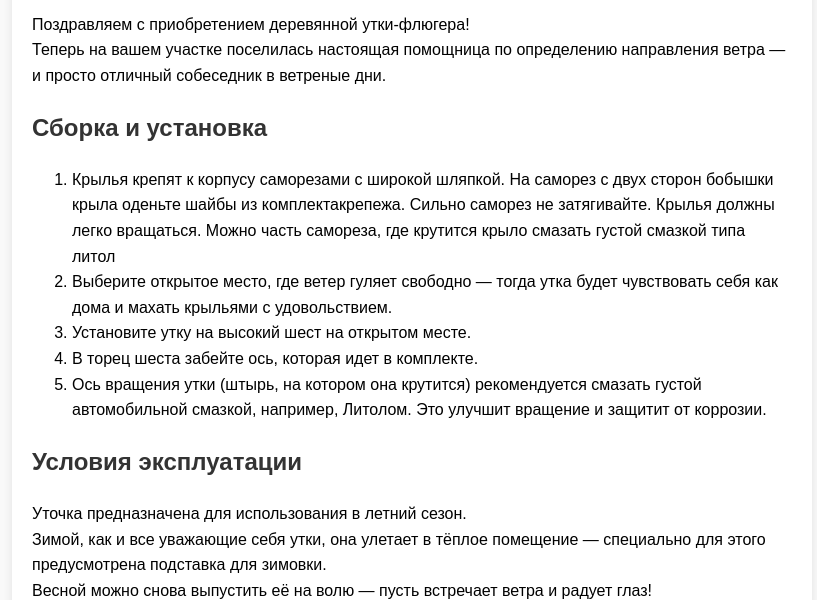
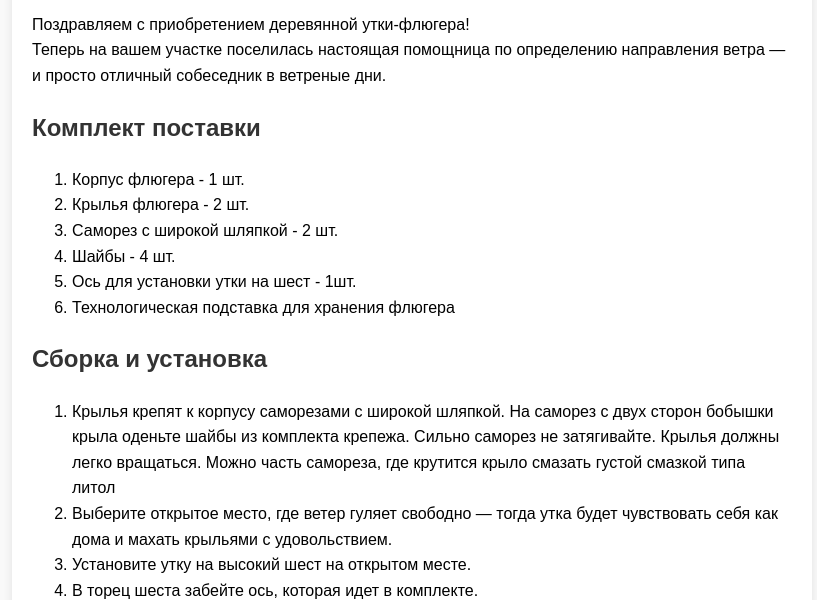
Before and after one commit to dmp40/duck-weathervane, a plain HTML site: page index.html in a window 1280 px wide. Shown: the part 199-799 px from the top of the page, without its empty margins (228-1045 px from the left). Drawn offline with Linux system fonts and the light colour scheme.

Commit message:
Update index.html

```diff
--- a/index.html
+++ b/index.html
@@ -51,9 +51,20 @@
         <p>Поздравляем с приобретением деревянной утки-флюгера!<br>
         Теперь на вашем участке поселилась настоящая помощница по определению направления ветра — и просто отличный собеседник в ветреные дни.</p>
 
+        <h2>Комплект поставки</h2>
+        <ol>
+            <li>Корпус флюгера - 1 шт.</li>
+            <li>Крылья флюгера  - 2 шт. </li>
+            <li> Саморез с широкой шляпкой - 2 шт.</li>
+
+            <li>Шайбы  - 4 шт.</li>
+            <li>Ось для установки утки на шест - 1шт.</li>
+            <li> Технологическая подставка для хранения флюгера </li>
+        </ol>
+
         <h2>Сборка и установка</h2>
         <ol>
-            <li>Крылья крепят к корпусу саморезами с широкой шляпкой. На саморез с двух сторон бобышки крыла оденьте шайбы из комплектакрепежа.
+            <li>Крылья крепят к корпусу саморезами с широкой шляпкой. На саморез с двух сторон бобышки крыла оденьте шайбы из комплекта крепежа.
                 Сильно саморез не затягивайте. Крылья должны легко вращаться.
                 Можно часть самореза, где крутится крыло смазать густой смазкой типа литол</li>
             <li>Выберите открытое место, где ветер гуляет свободно — тогда утка будет чувствовать себя как дома и махать крыльями с удовольствием.</li>
```
